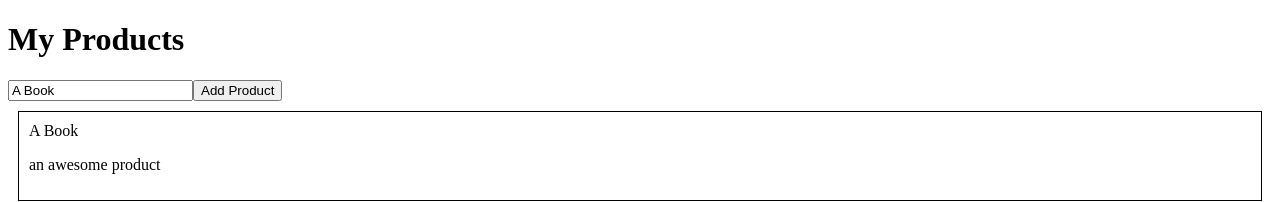
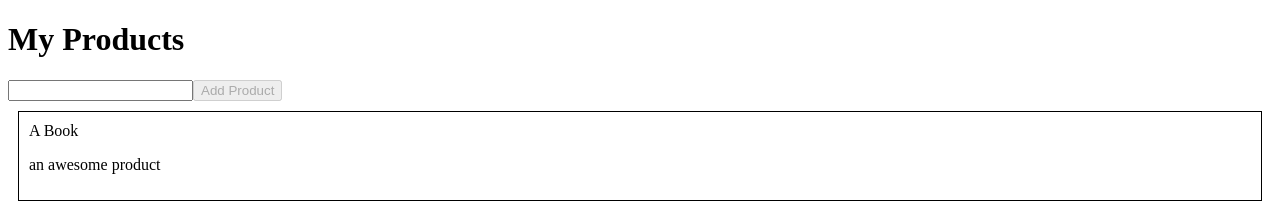
Before and after one commit to zoechbauer/ng-angular-refresher, an Angular app: page / in a window 1280 px wide. Shown: the top 202 px of the page. Built offline with nearby package versions, Linux system fonts and the light colour scheme.

Commit message:
Template driven Form used

```diff
--- a/src/app/products.component.html
+++ b/src/app/products.component.html
@@ -1,8 +1,10 @@
 <h1>My Products</h1>
-<input *ngIf="!isDisabled" type="text" [(ngModel)]="productName" />
-<button *ngIf="!isDisabled" (click)="onAddProduct()">
-  Add Product
-</button>
+<form (ngSubmit)="onAddProduct(f)" #f="ngForm">
+  <input type="text" ngModel name="productName" required />
+  <button type="submit" [disabled]="f.invalid">
+    Add Product
+  </button>
+</form>
 <app-product
   *ngFor="let product of products"
   [productName]="product"
--- a/src/app/products.component.ts
+++ b/src/app/products.component.ts
@@ -1,4 +1,5 @@
 import { Component, OnInit } from '@angular/core';
+import { NgForm } from '@angular/forms';
 
 @Component({
   selector: 'app-products',
@@ -18,8 +19,12 @@ export class ProductsComponent implements OnInit {
 
   ngOnInit(): void {}
 
-  onAddProduct() {
-    this.products.push(this.productName);
+  onAddProduct(form: NgForm) {
+    console.log(form);
+    if (form.value) {
+      // this.products.push(form.controls['productName'].value);
+      this.products.push(form.value.productName);
+    }
   }
 
   onRemoveProduct(product: string) {
```
